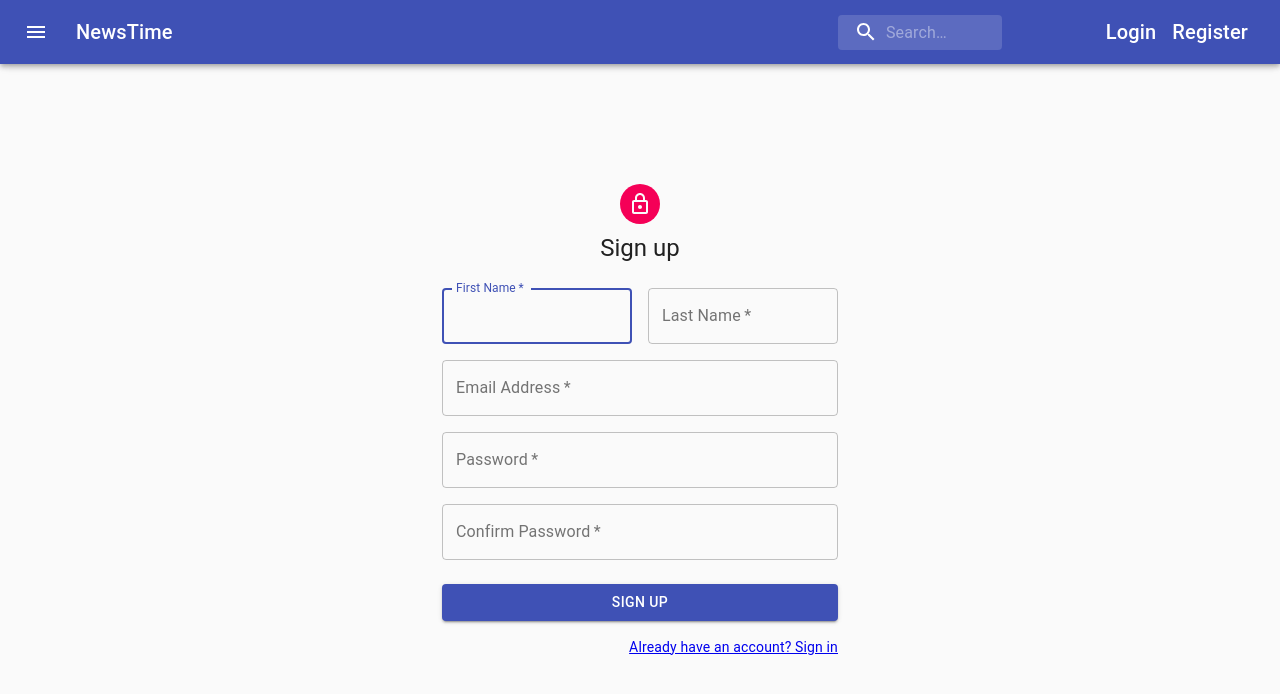
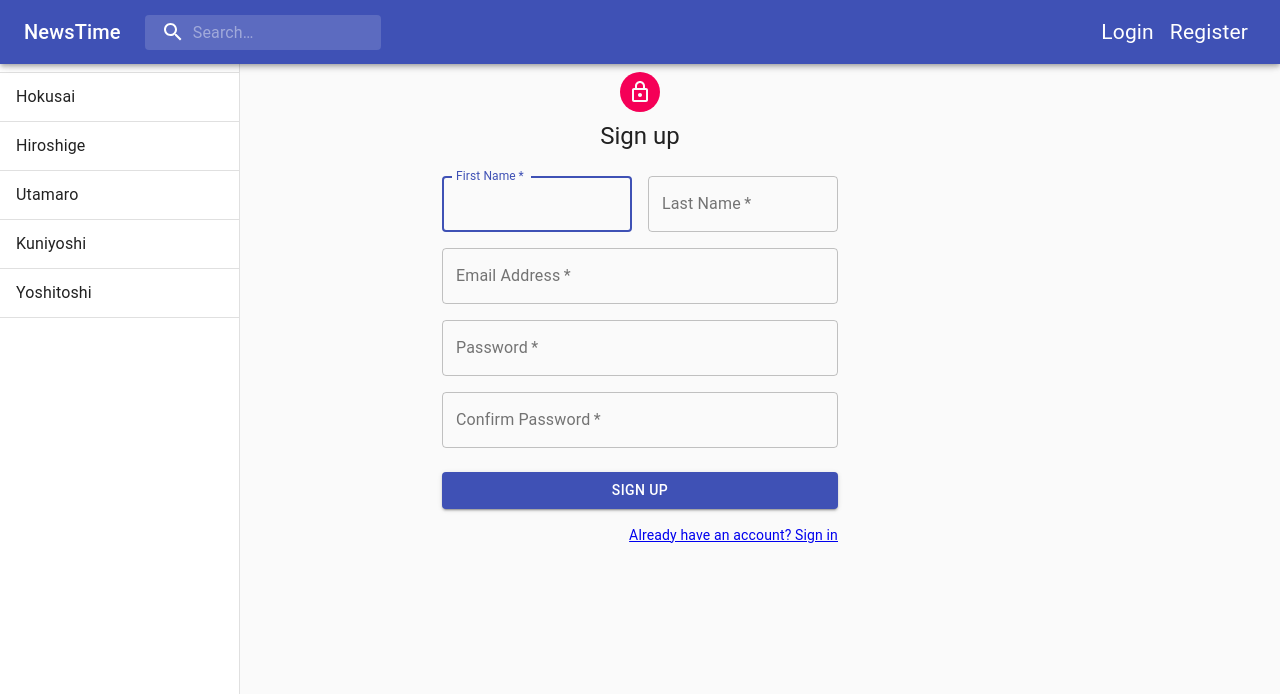
Before and after one commit to rajharsh81070/News-Time, a React (Create React App) app in the folder client/: page /register in a window 1280 px wide. Shown: the top 694 px of the page. Built offline with nearby package versions, Linux system fonts and the light colour scheme; what flux would draw is missing.

Commit message:
Made NavBar Responsive

```diff
--- a/client/src/components/App.js
+++ b/client/src/components/App.js
@@ -12,9 +12,8 @@ function App() {
     <div>
       <ToastContainer
         position="top-right"
-        autoClose={5000}
+        autoClose={3000}
         hideProgressBar={false}
-        newestOnTop
         closeOnClick
         rtl={false}
         pauseOnFocusLoss
--- a/client/src/components/HomePage.js
+++ b/client/src/components/HomePage.js
@@ -1,15 +1,51 @@
-import React, { useState } from 'react';
+import React, { useState, useEffect } from 'react';
 import NavBar from './NavBar';
 import userStore from '../stores/userStore';
+import newsStore from '../stores/newsStore';
+import * as newsActions from '../actions/newsActions';
+import { makeStyles, useTheme } from '@material-ui/core/styles';
+import {
+  CssBaseline,
+  Typography,
+  Container,
+} from "@material-ui/core";
+
+const useStyles = makeStyles((theme) => ({
+  root: {
+    display: 'flex'
+  }
+}));
 
 function HomePage(props) {
+  const classes = useStyles();
+
+  const [data, setData] = useState({
+    language: 'en',
+    country: 'in',
+    page: 1
+  });
   const [name, setName] = useState(userStore.getName());
+  const [news, setNews] = useState(newsStore.getNews(data));
+
+  useEffect(() => {
+    newsStore.addChangeListener(onChange);
+    if (news.length === 0)
+      newsActions.topHeadlines(data);
+    return () => newsStore.removeChangeListener(onChange);
+  }, [])
+
+  function onChange() {
+    setNews(newsStore.getNews(data));
+  }
 
   return (
     <div>
       <NavBar name={name} />
-      HomePage
-    </div>
+      <Container fixed>
+        <Typography component="div" style={{ backgroundColor: '#cfe8fc', height: '100vh' }} />
+      </Container>
+      {/* {console.log(news)} */}
+    </div >
   );
 }
 
--- a/client/src/components/NavBar.js
+++ b/client/src/components/NavBar.js
@@ -1,128 +1,108 @@
 import React, { useState, useEffect } from 'react';
-import clsx from 'clsx';
 import { makeStyles, useTheme } from '@material-ui/core/styles';
-import Drawer from '@material-ui/core/Drawer';
-import CssBaseline from '@material-ui/core/CssBaseline';
-import AppBar from '@material-ui/core/AppBar';
-import Toolbar from '@material-ui/core/Toolbar';
-import List from '@material-ui/core/List';
-import Typography from '@material-ui/core/Typography';
-// import Divider from '@material-ui/core/Divider';
-import IconButton from '@material-ui/core/IconButton';
+import {
+  Typography,
+  IconButton,
+  AppBar,
+  Toolbar,
+  MenuItem,
+  CssBaseline,
+  Menu,
+  Divider
+} from "@material-ui/core";
 import MenuIcon from '@material-ui/icons/Menu';
-import ChevronLeftIcon from '@material-ui/icons/ChevronLeft';
-import ChevronRightIcon from '@material-ui/icons/ChevronRight';
-import ListItem from '@material-ui/core/ListItem';
-import ListItemIcon from '@material-ui/core/ListItemIcon';
-import ListItemText from '@material-ui/core/ListItemText';
-import InboxIcon from '@material-ui/icons/MoveToInbox';
-import MailIcon from '@material-ui/icons/Mail';
 import { NavLink } from 'react-router-dom';
 import * as userActions from "../actions/userActions";
 import userStore from '../stores/userStore';
 import { toast } from 'react-toastify';
 import SearchBar from './SearchBar';
-import MenuItem from '@material-ui/core/MenuItem';
-import MenuList from '@material-ui/core/MenuList';
 import AccountCircle from '@material-ui/icons/AccountCircle';
-import ClickAwayListener from '@material-ui/core/ClickAwayListener';
-import Grow from '@material-ui/core/Grow';
-import Paper from '@material-ui/core/Paper';
-import Popper from '@material-ui/core/Popper';
+import MoreIcon from '@material-ui/icons/MoreVert';
+import List from '@material-ui/core/List';
+import ListItem from '@material-ui/core/ListItem';
+import ListItemText from '@material-ui/core/ListItemText';
+import Drawer from '@material-ui/core/Drawer';
+import Hidden from '@material-ui/core/Hidden';
+import CloseIcon from '@material-ui/icons/Close';
 
 const drawerWidth = 240;
 
 const useStyles = makeStyles((theme) => ({
-  root: {
-    display: 'flex',
+  grow: {
+    flexGrow: 1,
   },
-  appBar: {
-    transition: theme.transitions.create(['margin', 'width'], {
-      easing: theme.transitions.easing.sharp,
-      duration: theme.transitions.duration.leavingScreen,
-    }),
+  drawer: {
+    [theme.breakpoints.up('sm')]: {
+      width: drawerWidth,
+      flexShrink: 0,
     },
-  appBarShift: {
-    width: `calc(100% - ${drawerWidth}px)`,
-    marginLeft: drawerWidth,
-    transition: theme.transitions.create(['margin', 'width'], {
-      easing: theme.transitions.easing.easeOut,
-      duration: theme.transitions.duration.enteringScreen,
-    }),
-  },
-  title: {
-    flexGrow: 1,
   },
   menuButton: {
     marginRight: theme.spacing(2),
-  },
-  hide: {
+    [theme.breakpoints.up('sm')]: {
       display: 'none',
     },
-  drawer: {
-    width: drawerWidth,
-    flexShrink: 0,
   },
+  toolbar: theme.mixins.toolbar,
   drawerPaper: {
-    width: drawerWidth,
-  },
-  drawerHeader: {
-    display: 'flex',
-    alignItems: 'center',
-    padding: theme.spacing(0, 1),
-    // necessary for content to be below app bar
-    ...theme.mixins.toolbar,
-    justifyContent: 'flex-end',
+    width: drawerWidth
   },
   content: {
     flexGrow: 1,
     padding: theme.spacing(3),
-    transition: theme.transitions.create('margin', {
-      easing: theme.transitions.easing.sharp,
-      duration: theme.transitions.duration.leavingScreen,
-    }),
-    marginLeft: -drawerWidth,
   },
-  contentShift: {
-    transition: theme.transitions.create('margin', {
-      easing: theme.transitions.easing.easeOut,
-      duration: theme.transitions.duration.enteringScreen,
-    }),
+  closeMenuButton: {
+    marginRight: 'auto',
     marginLeft: 0,
   },
-  button: {
-    textTransform: "none"
+  appBar: {
+    zIndex: theme.zIndex.drawer + 1,
   },
-  searchbar: {
-    padding: theme.spacing(0, 12)
-  }
+  title: {
+    display: 'none',
+    [theme.breakpoints.up('sm')]: {
+      display: 'block',
+    },
+  },
+  sectionDesktop: {
+    display: 'none',
+    [theme.breakpoints.up('md')]: {
+      display: 'flex',
+    },
+  },
+  sectionMobile: {
+    display: 'flex',
+    [theme.breakpoints.up('md')]: {
+      display: 'none',
+    },
+  },
+  root: {
+    display: 'flex',
+  },
 }));
 
 function NavBar(props) {
+  const dummyCategories = ['Hokusai', 'Hiroshige', 'Utamaro', 'Kuniyoshi', 'Yoshitoshi']
   const classes = useStyles();
   const theme = useTheme();
-  const [open, setOpen] = React.useState(false);
-  const [openIcon, setOpenIcon] = React.useState(false);
-  const anchorRef = React.useRef(null);
+  const [mobileMoreAnchorEl, setMobileMoreAnchorEl] = useState(null);
+  const [menuAnchorEl, setMenuAnchorEl] = useState(null);
+  const [mobileOpen, setMobileOpen] = useState(false);
 
-  const handleToggle = () => {
-    setOpenIcon((prevOpen) => !prevOpen);
+  function handleDrawerToggle() {
+    setMobileOpen(!mobileOpen)
+  }
+
+  const handleMenu = (event) => {
+    setMenuAnchorEl(event.currentTarget);
   };
 
-  const handleClose = (event) => {
-    if (anchorRef.current && anchorRef.current.contains(event.target)) {
-      return;
-    }
+  const handleClose = () => {
+    setMenuAnchorEl(null);
+  };
+  const open = Boolean(menuAnchorEl);
 
-    setOpenIcon(false);
-  };
-
-  function handleListKeyDown(event) {
-    if (event.key === 'Tab') {
-      event.preventDefault();
-      setOpenIcon(false);
-    }
-  }
+  const isMobileMenuOpen = Boolean(mobileMoreAnchorEl);
 
   const [loggedIn, setLoggedIn] = useState(userStore.isAuthenticated());
 
@@ -136,14 +116,6 @@ function NavBar(props) {
     setLoggedIn(userStore.isAuthenticated());
   }
 
-  const handleDrawerOpen = () => {
-    setOpen(true);
-  };
-
-  const handleDrawerClose = () => {
-    setOpen(false);
-  };
-
   const onLogoutClick = (event) => {
     // debugger;
     event.preventDefault();
@@ -151,51 +123,92 @@ function NavBar(props) {
     toast.info('Logout Successful!');
   }
 
-  return (
-    <div className={classes.root}>
-      <CssBaseline />
-      <AppBar
-        position="fixed"
-        className={clsx(classes.appBar, {
-          [classes.appBarShift]: open,
-        })}
+  const handleMobileMenuClose = () => {
+    setMobileMoreAnchorEl(null);
+  };
+
+  const handleMobileMenuOpen = (event) => {
+    setMobileMoreAnchorEl(event.currentTarget);
+  };
+
+  const drawer = (
+    <div>
+      <List>
+        {dummyCategories.map((text, index) => (
+          <>
+            <Divider />
+            <ListItem button key={text}>
+              <ListItemText primary={text} />
+            </ListItem>
+          </>
+        ))}
+        <Divider />
+      </List>
+    </div>
+  );
+
+  const mobileMenuId = 'primary-search-account-menu-mobile';
+
+  const withoutLoginMobileView = (
+    <Menu
+      anchorEl={mobileMoreAnchorEl}
+      anchorOrigin={{ vertical: 'top', horizontal: 'right' }}
+      id={mobileMenuId}
+      keepMounted
+      transformOrigin={{ vertical: 'top', horizontal: 'right' }}
+      open={isMobileMenuOpen}
+      onClose={handleMobileMenuClose}
     >
-        <Toolbar>
-          <IconButton
-            color="inherit"
-            aria-label="open drawer"
-            onClick={handleDrawerOpen}
-            edge="start"
-            className={clsx(classes.menuButton, open && classes.hide)}
-          >
-            <MenuIcon />
-          </IconButton>
-          <Typography variant="h6" className={classes.title} noWrap>
-            <NavLink to="/" style={{ color: 'inherit', textDecoration: 'inherit' }}>NewsTime</NavLink>
-          </Typography>
-          <div className={classes.searchbar} >
-            <SearchBar />
-          </div>
-          {/* {console.log(loggedIn)} */}
-          {loggedIn !== true ?
-            <>
-              <Typography variant="h6" >
-                <NavLink to="/login" style={{ padding: theme.spacing(0, 1), color: 'inherit', textDecoration: 'inherit' }}>Login</NavLink>
-              </Typography>
-              <Typography variant="h6" >
-                <NavLink to="/register" style={{ color: 'inherit', padding: theme.spacing(0, 1), textDecoration: 'inherit' }}>
+      <MenuItem>
+        <NavLink to="/" style={{ fontSize: 21, padding: theme.spacing(0, 1), color: 'inherit', textDecoration: 'inherit' }}>Home</NavLink>
+      </MenuItem>
+      <Divider />
+      <MenuItem>
+        <NavLink to="/login" style={{ fontSize: 21, padding: theme.spacing(0, 1), color: 'inherit', textDecoration: 'inherit' }}>Login</NavLink>
+      </MenuItem>
+      <Divider />
+      <MenuItem>
+        <NavLink to="/register" style={{ fontSize: 21, color: 'inherit', padding: theme.spacing(0, 1), textDecoration: 'inherit' }}>
           Register
         </NavLink>
-              </Typography>
+      </MenuItem>
+    </Menu>
+  );
+
+  const onLoginMobileView = (
+    <Menu
+      anchorEl={mobileMoreAnchorEl}
+      anchorOrigin={{ vertical: 'top', horizontal: 'right' }}
+      id={mobileMenuId}
+      keepMounted
+      transformOrigin={{ vertical: 'top', horizontal: 'right' }}
+      open={isMobileMenuOpen}
+      onClose={handleMobileMenuClose}
+    >
+      <MenuItem>
+        <NavLink to="/" style={{ fontSize: 21, padding: theme.spacing(0, 1), color: 'inherit', textDecoration: 'inherit' }}>Home</NavLink>
+      </MenuItem>
+      <Divider />
+      <MenuItem onClick={onLogoutClick}>Logout</MenuItem>
+    </Menu>
+  );
+
+  const withoutLogin = (
+    <>
+      <NavLink to="/login" style={{ fontSize: 21, padding: theme.spacing(0, 1), color: 'inherit', textDecoration: 'inherit' }}>Login</NavLink>
+      <NavLink to="/register" style={{ fontSize: 21, color: 'inherit', padding: theme.spacing(0, 1), textDecoration: 'inherit' }}>
+        Register
+      </NavLink>
     </>
-            :
+  );
+
+  const onLogin = (
     <div>
       <IconButton
-                ref={anchorRef}
-                aria-controls={openIcon ? 'menu-list-grow' : undefined}
+        aria-label="account of current user"
+        aria-controls="menu-appbar"
         aria-haspopup="true"
-                onClick={handleToggle}
-                aria-label="account of current user"
+        onClick={handleMenu}
         color="inherit"
       >
         <AccountCircle />
@@ -203,71 +216,116 @@ function NavBar(props) {
           {props.name}
         </Typography>
       </IconButton>
-              <Popper open={openIcon} anchorEl={anchorRef.current} role={undefined} transition disablePortal>
-                {({ TransitionProps, placement }) => (
-                  <Grow
-                    {...TransitionProps}
-                    style={{ transformOrigin: placement === 'bottom' ? 'center top' : 'center bottom' }}
+      <Menu
+        id="menu-appbar"
+        anchorEl={menuAnchorEl}
+        anchorOrigin={{
+          vertical: 'top',
+          horizontal: 'right',
+        }}
+        keepMounted
+        transformOrigin={{
+          vertical: 'top',
+          horizontal: 'right',
+        }}
+        open={open}
+        onClose={handleClose}
       >
-                    <Paper>
-                      <ClickAwayListener onClickAway={handleClose}>
-                        <MenuList autoFocusItem={openIcon} id="menu-list-grow" onKeyDown={handleListKeyDown}>
         <MenuItem onClick={handleClose}>Profile</MenuItem>
-                          <MenuItem onClick={handleClose}>History</MenuItem>
         <MenuItem onClick={handleClose}>Interest</MenuItem>
-                          <MenuItem onClick={handleClose}>BookMark</MenuItem>
+        <MenuItem onClick={handleClose}>Bookmark</MenuItem>
         <MenuItem onClick={onLogoutClick}>Logout</MenuItem>
-                        </MenuList>
-                      </ClickAwayListener>
-                    </Paper>
-                  </Grow>
-                )}
-              </Popper>
+      </Menu>
     </div>
-          }
-          {/* <Typography variant="h6">
-                <NavLink to="/" style={{ padding: theme.spacing(0, 1), color: 'inherit', textDecoration: 'inherit' }}>Profile</NavLink>
+  );
+
+  const renderMobileMenu = (
+    <Menu
+      anchorEl={mobileMoreAnchorEl}
+      anchorOrigin={{ vertical: 'top', horizontal: 'right' }}
+      id={mobileMenuId}
+      keepMounted
+      transformOrigin={{ vertical: 'top', horizontal: 'right' }}
+      open={isMobileMenuOpen}
+      onClose={handleMobileMenuClose}
+    >
+      {loggedIn !== true ? withoutLoginMobileView : onLoginMobileView}
+    </Menu>
+  );
+
+  return (
+    <div className={classes.grow}>
+      <CssBaseline />
+      <AppBar
+        position="fixed"
+        className={classes.appBar}
+      >
+        <Toolbar>
+          <IconButton
+            color="inherit"
+            aria-label="Open drawer"
+            edge="start"
+            onClick={handleDrawerToggle}
+            className={classes.menuButton}
+          >
+            <MenuIcon />
+          </IconButton>
+          <Typography variant="h6" className={classes.title} noWrap>
+            <NavLink to="/" style={{ color: 'inherit', textDecoration: 'inherit' }}>NewsTime</NavLink>
           </Typography>
-              <Typography variant="h6">
-                <NavLink onClick={onLogoutClick} style={{ color: 'inherit', padding: theme.spacing(0, 1), textDecoration: 'inherit' }}>Logout
-            </NavLink>
-              </Typography> */}
-
-          {/* <Button color="inherit">Login</Button>
-          <Button color="inherit">Register</Button> */}
+          <SearchBar />
+          <div className={classes.grow} />
+          <div className={classes.sectionDesktop}>
+            {loggedIn !== true ? withoutLogin : onLogin}
+          </div>
+          <div className={classes.sectionMobile}>
+            <IconButton
+              aria-label="show more"
+              aria-controls={mobileMenuId}
+              aria-haspopup="true"
+              onClick={handleMobileMenuOpen}
+              color="inherit"
+            >
+              <MoreIcon />
+            </IconButton>
+          </div>
         </Toolbar>
       </AppBar>
+      {renderMobileMenu}
+      <nav className={classes.drawer}>
+        {/* The implementation can be swapped with js to avoid SEO duplication of links. */}
+        <Hidden smUp implementation="css">
+          <Drawer
+            variant="temporary"
+            anchor={theme.direction === 'rtl' ? 'right' : 'left'}
+            open={mobileOpen}
+            onClose={handleDrawerToggle}
+            classes={{
+              paper: classes.drawerPaper,
+            }}
+            ModalProps={{
+              keepMounted: true, // Better open performance on mobile.
+            }}
+          >
+            <IconButton onClick={handleDrawerToggle} className={classes.closeMenuButton}>
+              <CloseIcon />
+            </IconButton>
+            {drawer}
+          </Drawer>
+        </Hidden>
+        <Hidden xsDown implementation="css">
           <Drawer
             className={classes.drawer}
-        variant="persistent"
-        anchor="left"
-        open={open}
+            variant="permanent"
             classes={{
               paper: classes.drawerPaper,
             }}
           >
-        <div className={classes.drawerHeader}>
-          <IconButton onClick={handleDrawerClose}>
-            {theme.direction === 'ltr' ? <ChevronLeftIcon /> : <ChevronRightIcon />}
-          </IconButton>
-        </div>
-        {/* <Divider /> */}
-        <List>
-          {['Inbox', 'Starred', 'Send email', 'Drafts'].map((text, index) => (
-            <ListItem button key={text}>
-              <ListItemIcon>{index % 2 === 0 ? <InboxIcon /> : <MailIcon />}</ListItemIcon>
-              <ListItemText primary={text} />
-            </ListItem>
-          ))}
-        </List>
+            <div className={classes.toolbar} />
+            {drawer}
           </Drawer>
-      <main
-        className={clsx(classes.content, {
-          [classes.contentShift]: open,
-        })}
-      >
-        <div className={classes.drawerHeader} />
-      </main>
+        </Hidden>
+      </nav>
     </div >
   );
 }
--- a/client/src/components/SearchBar.js
+++ b/client/src/components/SearchBar.js
@@ -11,10 +11,11 @@ const useStyles = makeStyles((theme) => ({
     '&:hover': {
       backgroundColor: fade(theme.palette.common.white, 0.25),
     },
+    marginRight: theme.spacing(2),
     marginLeft: 0,
     width: '100%',
     [theme.breakpoints.up('sm')]: {
-      marginLeft: theme.spacing(1),
+      marginLeft: theme.spacing(3),
       width: 'auto',
     },
   },
@@ -37,9 +38,9 @@ const useStyles = makeStyles((theme) => ({
     transition: theme.transitions.create('width'),
     width: '100%',
     [theme.breakpoints.up('sm')]: {
-      width: '12ch',
+      width: '20ch',
       '&:focus': {
-        width: '20ch',
+        width: '24ch',
       },
     },
   },
```
Also changed, not shown: client/src/actions/newsActions.js (+16 -9 lines), client/src/components/Login.js (+9 -7 lines), client/src/components/Register.js (+9 -7 lines). Lines whose indentation alone changed are shown as unchanged.
